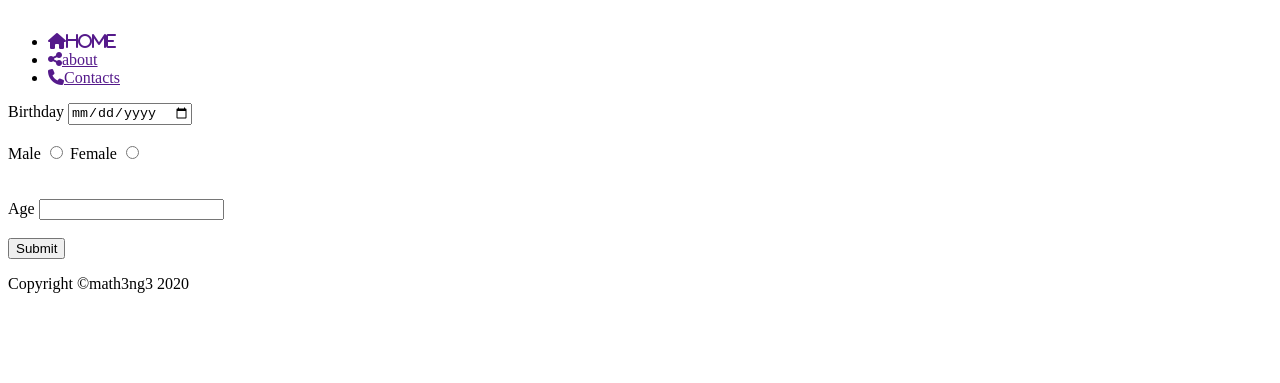
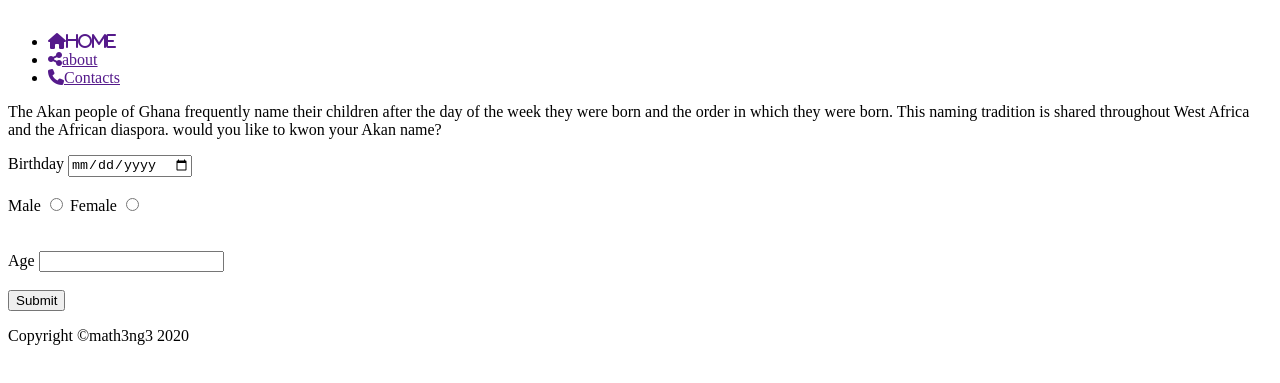
Before and after one commit to math3ng3/Akan, a plain HTML site: page index.html in a window 1280 px wide. Shown: the part 165-548 px from the top of the page. Drawn offline with Linux system fonts and the light colour scheme.

Commit message:
Added a description on my landing page

```diff
--- a/index.html
+++ b/index.html
@@ -19,6 +19,12 @@
                 <li> <a href=""><i class="fa fa-phone" aria-hidden="true"></i>Contacts</a></li>
             </ul>
           </nav>
+      <P>
+        The Akan people of Ghana frequently name their children after the day of
+        the week they were born and the order in which they were born. This naming
+        tradition is shared throughout West Africa and the African diaspora. would
+        you like to kwon your Akan name?
+      </P>
   <form id="app">
     <div class="formu">
       <label for="birthday">Birthday</label>
```
